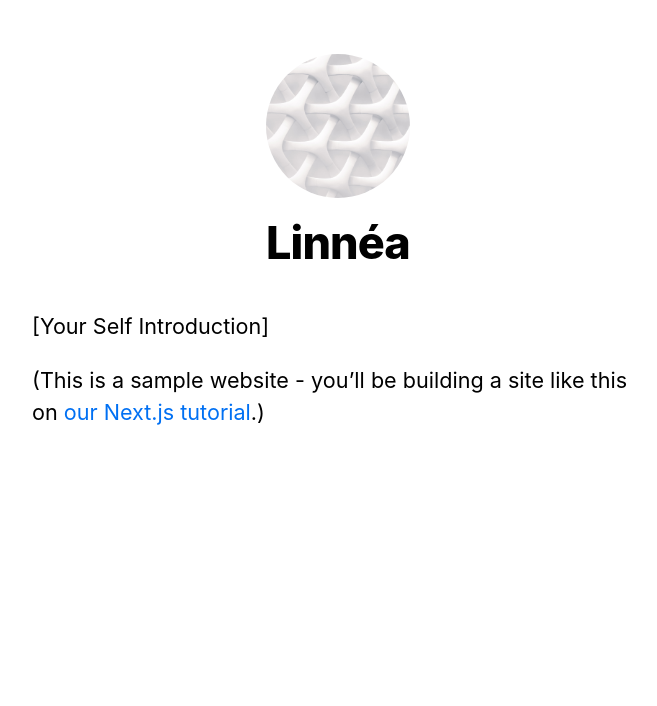
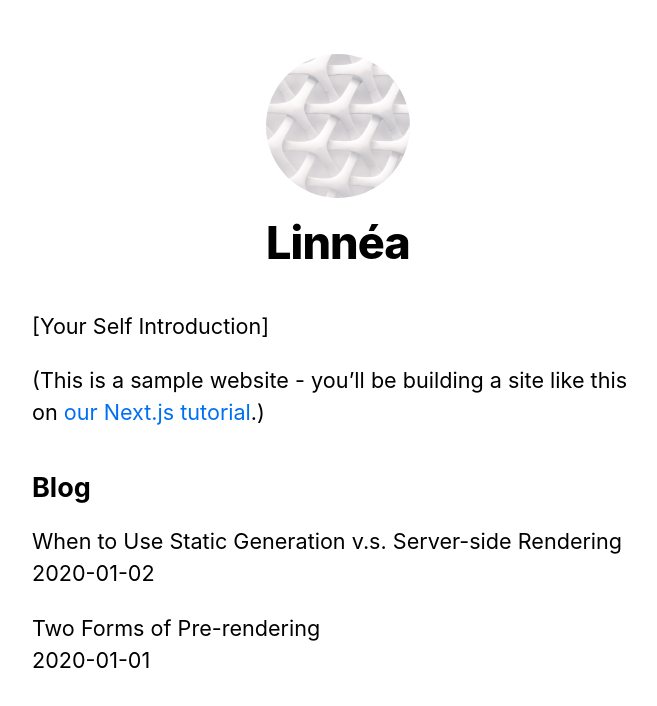
Before and after one commit to Lioo19/portfolio-nextjs, a Next.js app: page / in a window 1280 px wide. Shown: the top 706 px of the page, without its empty margins (302-959 px from the left). Built offline with nearby package versions, Linux system fonts and the light colour scheme.

Commit message:
test static props

```diff
--- /dev/null
+++ b/lib/posts.js
@@ -0,0 +1,37 @@
+import fs from 'fs'
+import path from 'path'
+import matter from 'gray-matter'
+
+const postsDirectory = path.join(process.cwd(), 'posts')
+
+export function getSortedPostsData() {
+  // Get file names under /posts
+  const fileNames = fs.readdirSync(postsDirectory)
+  const allPostsData = fileNames.map(fileName => {
+    // Remove ".md" from file name to get id
+    const id = fileName.replace(/\.md$/, '')
+
+    // Read markdown file as string
+    const fullPath = path.join(postsDirectory, fileName)
+    const fileContents = fs.readFileSync(fullPath, 'utf8')
+
+    // Use gray-matter to parse the post metadata section
+    const matterResult = matter(fileContents)
+
+    // Combine the data with the id
+    return {
+      id,
+      ...matterResult.data
+    }
+  })
+  // Sort posts by date
+  return allPostsData.sort(({ date: a }, { date: b }) => {
+    if (a < b) {
+      return 1
+    } else if (a > b) {
+      return -1
+    } else {
+      return 0
+    }
+  })
+}
--- a/package.json
+++ b/package.json
@@ -8,6 +8,8 @@
     "start": "next start"
   },
   "dependencies": {
+    "classnames": "^2.2.6",
+    "gray-matter": "^4.0.3",
     "next": "^11.0.0",
     "react": "17.0.2",
     "react-dom": "17.0.2"
--- a/pages/index.js
+++ b/pages/index.js
@@ -1,8 +1,18 @@
 import Head from 'next/head'
 import Layout, { siteTitle } from '../components/layout'
 import utilStyles from '../styles/utils.module.css'
+import { getSortedPostsData } from '../lib/posts'
 
-export default function Home() {
+export async function getStaticProps() {
+    const allPostsData = getSortedPostsData()
+    return {
+        props: {
+            allPostsData
+        }
+    }
+}
+
+export default function Home({ allPostsData }) {
   return (
     <Layout home>
       <Head>
@@ -15,6 +25,18 @@
           <a href="https://nextjs.org/learn">our Next.js tutorial</a>.)
         </p>
       </section>
+      <section className={`${utilStyles.headingMd} ${utilStyles.padding1px}`}>
+        <h2 className={utilStyles.headingLg}>Blog</h2>
+        <ul className={utilStyles.list}>
+            {allPostsData.map(({ id, date, title }) => (
+                <li className={utilStyles.listItem} key={id}>
+                    {title}
+                    <br />
+                    {date}
+                </li>
+            ))}
+        </ul>
+      </section>
     </Layout>
   )
 }
--- /dev/null
+++ b/posts/pre-rendering.md
@@ -0,0 +1,11 @@
+---
+title: 'Two Forms of Pre-rendering'
+date: '2020-01-01'
+---
+
+Next.js has two forms of pre-rendering: **Static Generation** and **Server-side Rendering**. The difference is in **when** it generates the HTML for a page.
+
+- **Static Generation** is the pre-rendering method that generates the HTML at **build time**. The pre-rendered HTML is then _reused_ on each request.
+- **Server-side Rendering** is the pre-rendering method that generates the HTML on **each request**.
+
+Importantly, Next.js lets you **choose** which pre-rendering form to use for each page. You can create a "hybrid" Next.js app by using Static Generation for most pages and using Server-side Rendering for others.
--- /dev/null
+++ b/posts/ssg-ssr.md
@@ -0,0 +1,19 @@
+---
+title: 'When to Use Static Generation v.s. Server-side Rendering'
+date: '2020-01-02'
+---
+
+We recommend using **Static Generation** (with and without data) whenever possible because your page can be built once and served by CDN, which makes it much faster than having a server render the page on every request.
+
+You can use Static Generation for many types of pages, including:
+
+- Marketing pages
+- Blog posts
+- E-commerce product listings
+- Help and documentation
+
+You should ask yourself: "Can I pre-render this page **ahead** of a user's request?" If the answer is yes, then you should choose Static Generation.
+
+On the other hand, Static Generation is **not** a good idea if you cannot pre-render a page ahead of a user's request. Maybe your page shows frequently updated data, and the page content changes on every request.
+
+In that case, you can use **Server-Side Rendering**. It will be slower, but the pre-rendered page will always be up-to-date. Or you can skip pre-rendering and use client-side JavaScript to populate data.
```
Also changed, not shown: 1 other file (tests, documents, lock files or other folders).
